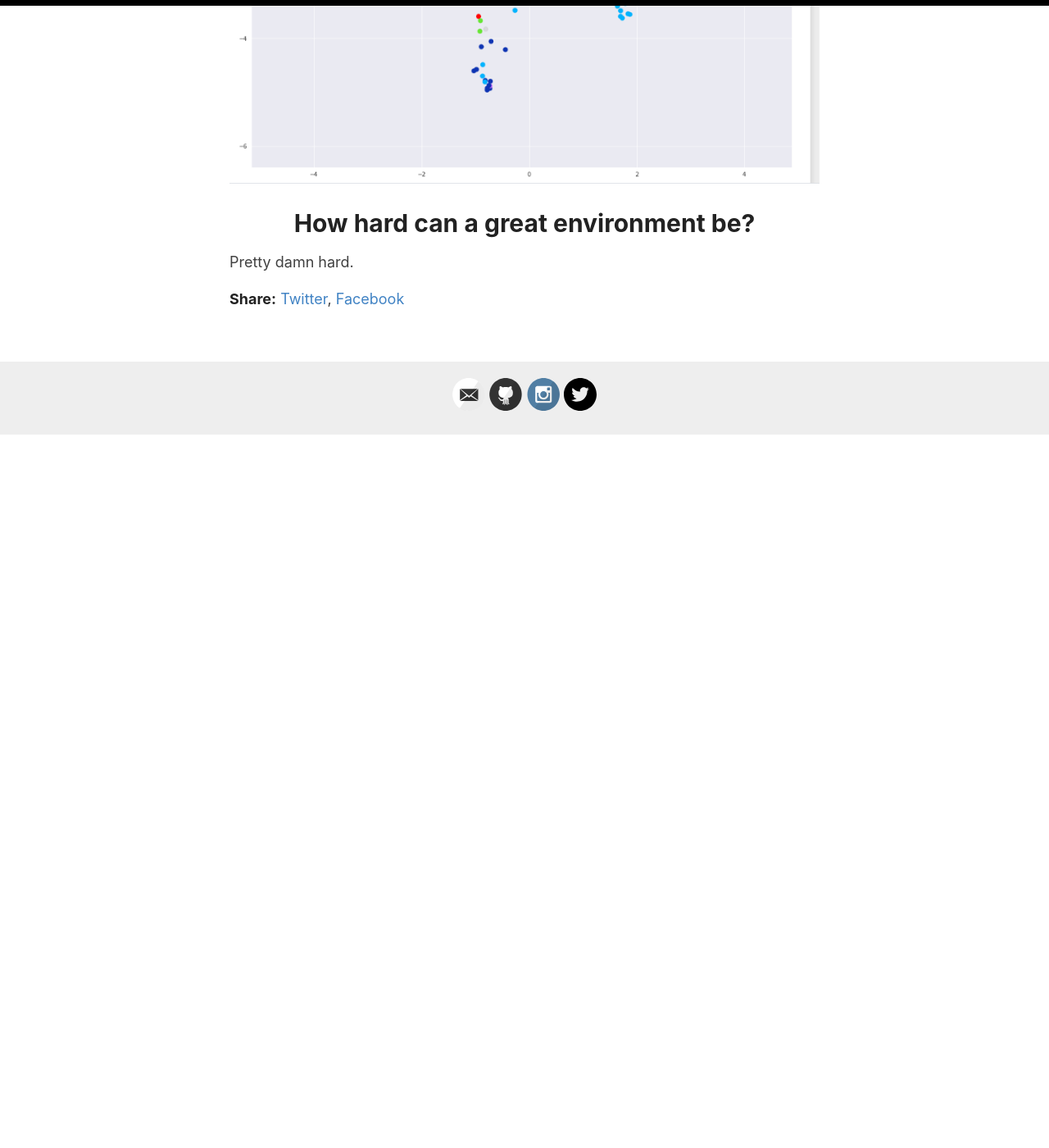
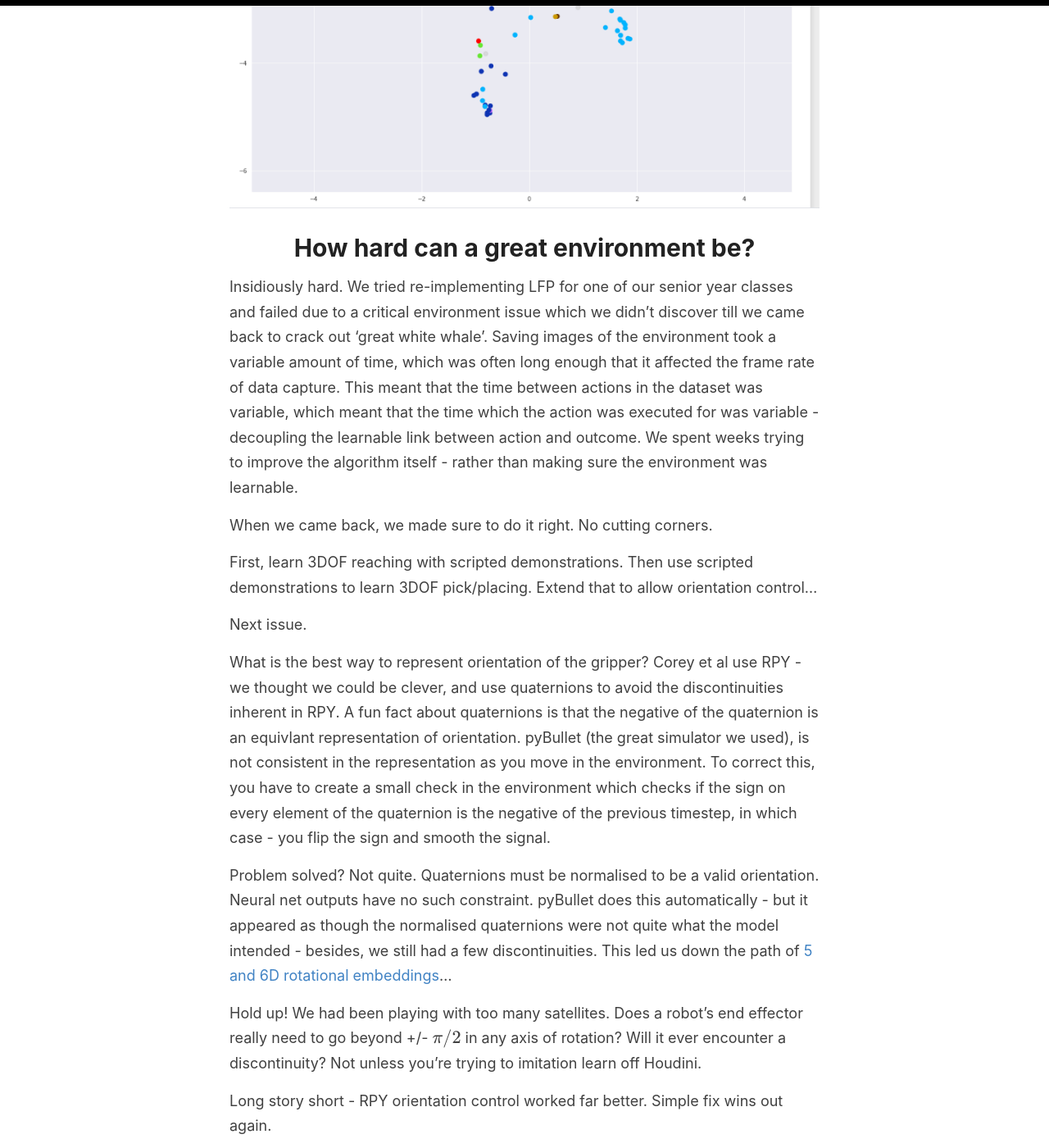
Before and after one commit to sholtodouglas/sholtodouglas.github.io, a Jekyll site: the page built from _posts/2020-12-18-LearningFromPlayAndLanguage.md, in a window 1280 px wide and 1400 px high, scrolled down 3107 px. Shown: the whole window at 82% size. Built offline with Jekyll 4.4.1, drawn with Linux system fonts in a browser that asks for light colours; formulas are drawn with MathJax 3; before the commit the page ends 3637 px from its top, so only the background shows below that; some of the changed text lies outside the part shown.

Commit message:
Update 2020-12-18-LearningFromPlayAndLanguage.md

```diff
--- a/_posts/2020-12-18-LearningFromPlayAndLanguage.md
+++ b/_posts/2020-12-18-LearningFromPlayAndLanguage.md
@@ -37,4 +37,26 @@ Before we get into it? Check out this gorgeous embedding space of trajectories.
 
 # How hard can a great environment be?
 
-Pretty damn hard.
+Insidiously hard. We tried re-implementing LFP for one of our senior year classes and failed due to a critical environment issue which we didn't discover till we came back to crack out 'great white whale'. Saving images of the environment took a variable amount of time, which was often long enough that it affected the frame rate of data capture. This meant that the time between actions in the dataset was variable, which meant that the time which the action was executed for was variable - decoupling the learnable link between action and outcome. We spent weeks trying to improve the algorithm itself - rather than making sure the environment was learnable.
+
+When we came back, we made sure to do it right. No cutting corners.
+
+First, learn 3DOF reaching with scripted demonstrations. Then use scripted demonstrations to learn 3DOF pick/placing. Extend that to allow orientation control...
+
+Next issue.
+
+What is the best way to represent orientation of the gripper? Corey et al use RPY - we thought we could be clever, and use quaternions to avoid the discontinuities inherent in RPY. A fun fact about quaternions is that the negative of the quaternion is an equivlant representation of orientation. pyBullet (the great simulator we used), is not consistent in the representation as you move in the environment. To correct this, you have to create a small check in the environment which checks if the sign on every element of the quaternion is the negative of the previous timestep, in which case - you flip the sign and smooth the signal.
+
+Problem solved? Not quite. Quaternions must be normalised to be a valid orientation. Neural net outputs have no such constraint. pyBullet does this automatically - but it appeared as though the normalised quaternions were not quite what the model intended - besides, we still had a few discontinuities. This led us down the path of [5 and 6D rotational embeddings](https://openaccess.thecvf.com/content_CVPR_2019/papers/Zhou_On_the_Continuity_of_Rotation_Representations_in_Neural_Networks_CVPR_2019_paper.pdf)...
+
+Hold up! We had been playing with too many satellites. Does a robot's end effector really need to go beyond +/- $\pi/2$ in any axis of rotation? Will it ever encounter a discontinuity? Not unless you're trying to imitation learn off Houdini.
+
+Long story short - RPY orientation control worked far better. Simple fix wins out again.
+
+# Next steps
+
+The algorithm now works reasonably well - it reliably achieves complex, two step goals even without a latent trajectory space to capture the multimodality.
+
+We're actually struggling to train a model which uses the latent space that is better than goal conditioned behavioural cloning (GCBC) - when the space is structured enough for the decoder to be able to perfectly recreate encoded trajectories, it is too sparse for the planner to guess potential trajectories. With sufficient regularisation to be plannable, the space quickly loses structure and meaning and performance is identical to GCBC. We've converged on sufficently low Beta values (see the LFP paper) that we do observe some structure, but haven't found the optimal point. We are also encountering overfitting issues - which we hope is due to the multimodality (past a point, GCBC must memorise which trajectory occured in order to replicate it, the goal state is insufficient information). We hope that the encoded trajectory space overcomes this by giving the model sufficient information to recreate the input trajectory without necessitating memorisation.
+
+In parallel, we are fixing the gripper.  Gripper loss magnitude is currently 10x higher than any other dimension in the action space. We suspect this is due to how discontinuous the teleoperated actions are, and are trying a smoother 'close' over more timesteps (as is done in LFP and LangLFP). Furthermore, there is often a trade off between gripper performance and position/orientation performance as the trajectory space is regularised. We think this is the key remaining environment fix.
```
Also changed, not shown: other parts of _posts/2020-12-18-LearningFromPlayAndLanguage.md (+1 -1 lines).
